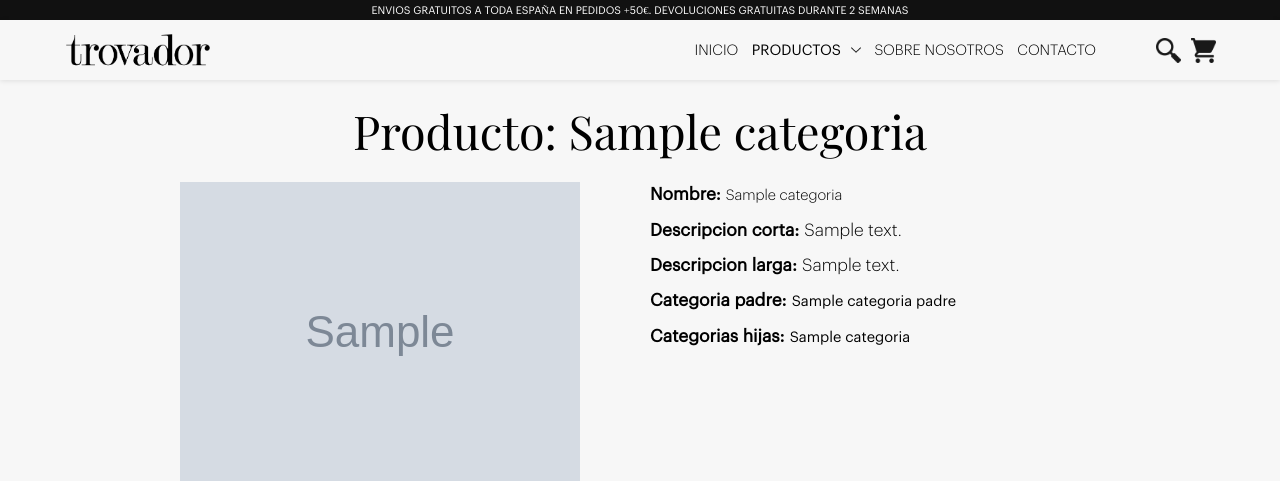
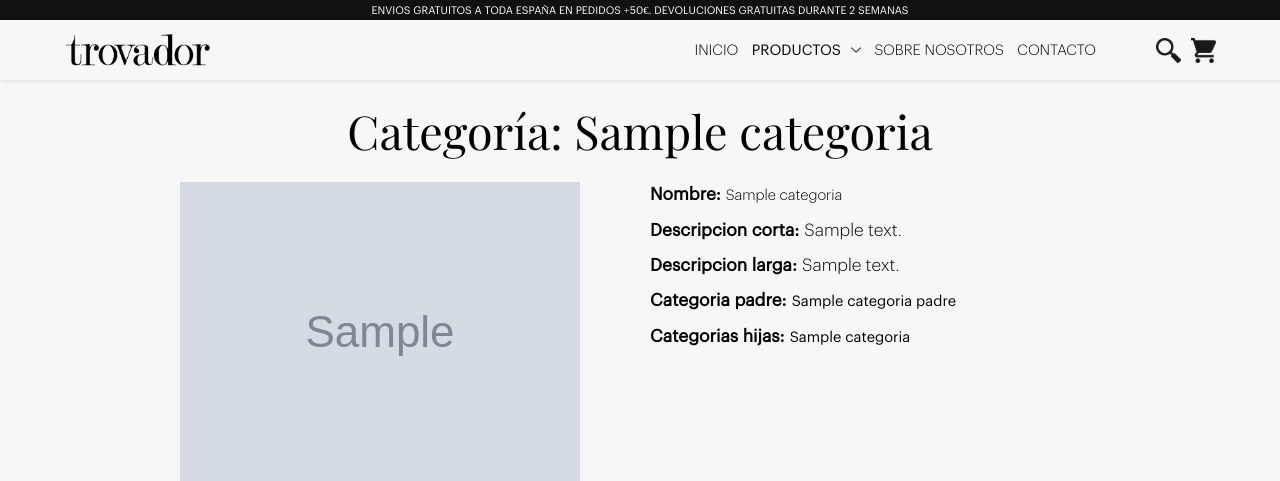
Before and after one commit to jpiris/trovador, a Django app: template trovador/catalogo/templates/detalles/detalles_categoria.html in a window 1280 px wide. Shown: the top 481 px of the page. Run offline with Django 4.2, Linux system fonts and the light colour scheme; the template is opened without the code that fills it: most values are stand-ins (such as "Sample title", 1, 10 or a date in 2020); grey boxes marked "Sample" are stand-in pictures; some libraries are stand-ins or nearby versions.

Commit message:
Update detalles_categoria.html

```diff
--- a/trovador/catalogo/templates/detalles/detalles_categoria.html
+++ b/trovador/catalogo/templates/detalles/detalles_categoria.html
@@ -54,7 +54,7 @@
 
 {% block content %}
     <div class="container">
-        <div class="header"><h1>Producto: {{ categoria.nombre }}</h1></div>
+        <div class="header"><h1>Categoría: {{ categoria.nombre }}</h1></div>
 
         <div class="col">
             <img src={{ categoria.imagen1.url }} alt="Imagen de ejemplo">
```
